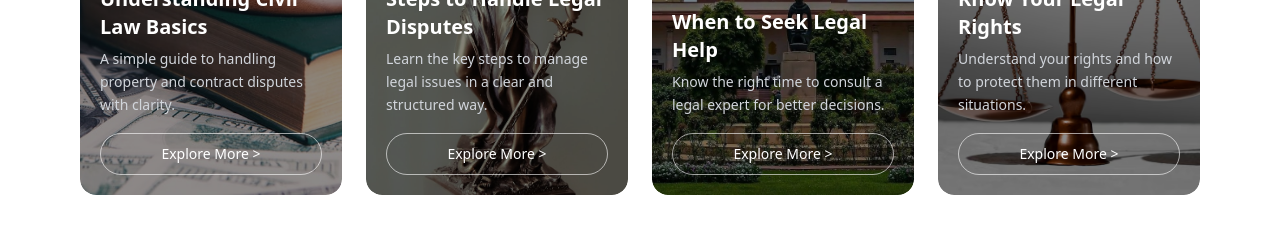
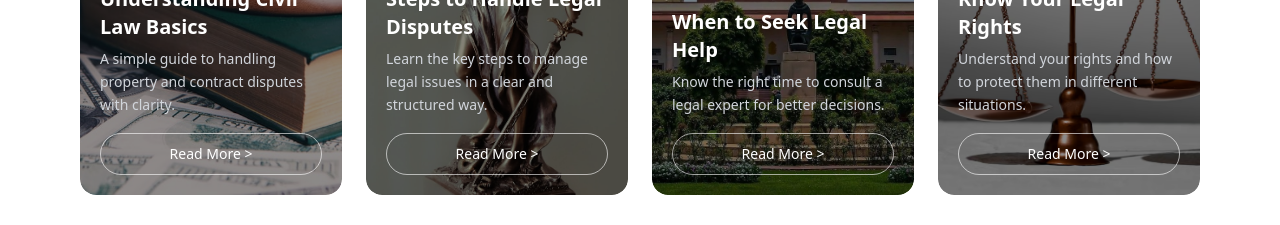
Before and after one commit to Sarath-153/Advocate, a React (Create React App) app: page / in a window 1280 px wide. Shown: the part 4200-4425 px from the top of the page. Built offline with nearby package versions, Linux system fonts and the light colour scheme.

Commit message:
feat: add expandable blog cards with read more/less toggle

```diff
--- a/src/components/Blog.tsx
+++ b/src/components/Blog.tsx
@@ -1,35 +1,43 @@
-import { motion } from "framer-motion";
+import { motion, AnimatePresence } from "framer-motion";
 import { useInView } from "react-intersection-observer";
+import { useState } from "react";
 
 const posts = [
   {
     tags: ["Civil Law", "Property Law"],
     title: "Understanding Civil Law Basics",
     desc: "A simple guide to handling property and contract disputes with clarity.",
+    extraDesc: "Explore how civil law governs relationships between individuals and organizations.",
     img: "/images/Blog1.jpg",
   },
   {
     tags: ["Disputes", "Legal Process"],
     title: "Steps to Handle Legal Disputes",
     desc: "Learn the key steps to manage legal issues in a clear and structured way.",
+    extraDesc: "From filing a complaint to reaching a settlement, every step matters.",
     img: "/images/Blog2.jpg",
   },
   {
     tags: ["Legal Help"],
     title: "When to Seek Legal Help",
     desc: "Know the right time to consult a legal expert for better decisions.",
+    extraDesc: "Early consultation can save time, money, and unnecessary stress.",
     img: "/images/Blog3.png",
   },
   {
     tags: ["Rights"],
     title: "Know Your Legal Rights",
     desc: "Understand your rights and how to protect them in different situations.",
+    extraDesc: "Being informed empowers you to act confidently in legal matters.",
     img: "/images/Blog4.png",
   },
 ];
 
 export default function Blog() {
   const { ref, inView } = useInView({ triggerOnce: true, threshold: 0.1 });
+  const [expandedIndex, setExpandedIndex] = useState<number | null>(null);
+
+  const toggle = (i: number) => setExpandedIndex(expandedIndex === i ? null : i);
 
   return (
     <section id="blog" ref={ref} className="bg-white py-16 md:py-20 px-5 md:px-20">
@@ -54,15 +62,19 @@ export default function Blog() {
         />
       </motion.div>
 
-      {/* MOBILE LAYOUT — vertical scroll cards */}
+      {/* MOBILE LAYOUT */}
       <div className="flex flex-col gap-5 md:hidden">
-        {posts.map((post, i) => (
+        {posts.map((post, i) => {
+          const isExpanded = expandedIndex === i;
+          return (
             <motion.div
               key={i}
               initial={{ opacity: 0, y: 30 }}
               animate={inView ? { opacity: 1, y: 0 } : {}}
               transition={{ duration: 0.5, delay: i * 0.1 }}
-            className="relative rounded-2xl overflow-hidden h-64 group cursor-pointer"
+              layout
+              style={{ minHeight: "256px" }}
+              className="relative rounded-2xl overflow-hidden group cursor-pointer"
             >
               {/* Background image */}
               <div className="absolute inset-0">
@@ -78,50 +90,65 @@ export default function Blog() {
               <div className="absolute top-3 left-3 right-3 flex items-start justify-between z-10">
                 <div className="flex flex-row flex-wrap gap-1">
                   {post.tags.map((tag, t) => (
-                  <span
-                    key={t}
-                    className="bg-[#1a1f3c]/80 text-white text-xs px-2.5 py-0.5 rounded-full"
-                  >
+                    <span key={t} className="bg-[#1a1f3c]/80 text-white text-xs px-2.5 py-0.5 rounded-full">
                       {tag}
                     </span>
                   ))}
                 </div>
                 <div className="w-8 h-8 rounded-full bg-[#1a1f3c] flex items-center justify-center flex-shrink-0 group-hover:bg-white transition-colors duration-300">
-                <svg
-                  xmlns="http://www.w3.org/2000/svg"
-                  className="w-3.5 h-3.5 text-white group-hover:text-[#1a1f3c] -rotate-45 transition-colors duration-300"
-                  fill="none"
-                  viewBox="0 0 24 24"
-                  stroke="currentColor"
-                  strokeWidth={2.5}
-                >
+                  <svg xmlns="http://www.w3.org/2000/svg" className="w-3.5 h-3.5 text-white group-hover:text-[#1a1f3c] -rotate-45 transition-colors duration-300" fill="none" viewBox="0 0 24 24" stroke="currentColor" strokeWidth={2.5}>
                     <path strokeLinecap="round" strokeLinejoin="round" d="M5 12h14M12 5l7 7-7 7" />
                   </svg>
                 </div>
               </div>
 
-            {/* BOTTOM — Title + desc + button */}
-            <div className="absolute bottom-0 left-0 right-0 p-4 z-10">
+              {/* BOTTOM — Title + desc + extra + button */}
+              <div className="relative pt-16 pb-4 px-4 mt-40 z-10">
                 <h3 className="text-white font-bold text-base leading-snug mb-1">{post.title}</h3>
-              <p className="text-gray-300 text-xs leading-relaxed mb-3">{post.desc}</p>
-              <button className="w-full border border-white/60 text-white text-xs py-2 rounded-full hover:bg-white hover:text-[#1a1f3c] transition-all duration-300 font-medium">
-                Explore More &gt;
+                <p className="text-gray-300 text-xs leading-relaxed">{post.desc}</p>
+
+                <AnimatePresence>
+                  {isExpanded && (
+                    <motion.p
+                      key="extra-mobile"
+                      initial={{ opacity: 0, height: 0 }}
+                      animate={{ opacity: 1, height: "auto" }}
+                      exit={{ opacity: 0, height: 0 }}
+                      transition={{ duration: 0.35 }}
+                      className="text-gray-300 text-xs leading-relaxed overflow-hidden"
+                    >
+                      {post.extraDesc}
+                    </motion.p>
+                  )}
+                </AnimatePresence>
+
+                <button
+                  onClick={() => toggle(i)}
+                  className="mt-3 w-full border border-white/60 text-white text-xs py-2 rounded-full hover:bg-white hover:text-[#1a1f3c] transition-all duration-300 font-medium"
+                >
+                  {isExpanded ? "Read Less ∧" : "Read More >"}
                 </button>
               </div>
             </motion.div>
-        ))}
+          );
+        })}
       </div>
 
-      {/* DESKTOP LAYOUT — 4 column grid */}
+      {/* DESKTOP LAYOUT */}
       <div className="hidden md:grid grid-cols-4 gap-6">
-        {posts.map((post, i) => (
+        {posts.map((post, i) => {
+          const isExpanded = expandedIndex === i;
+          return (
             <motion.div
               key={i}
               initial={{ opacity: 0, y: 40 }}
               animate={inView ? { opacity: 1, y: 0 } : {}}
               transition={{ duration: 0.6, delay: i * 0.15 }}
-            className="relative rounded-2xl overflow-hidden h-[520px] group cursor-pointer"
+              layout
+              style={{ height: isExpanded ? "580px" : "520px" }}
+              className="relative rounded-2xl overflow-hidden group cursor-pointer transition-[height] duration-500 ease-in-out"
             >
+              {/* Background image */}
               <div className="absolute inset-0 overflow-hidden rounded-2xl">
                 <img
                   src={post.img}
@@ -131,6 +158,7 @@ export default function Blog() {
                 <div className="absolute inset-0 bg-black/45 group-hover:bg-black/55 transition-all duration-500" />
               </div>
 
+              {/* TOP — Tags + Arrow */}
               <div className="absolute top-4 left-4 right-4 flex items-start justify-between z-10">
                 <div className="flex flex-col gap-2">
                   {post.tags.map((tag, t) => (
@@ -140,28 +168,42 @@ export default function Blog() {
                   ))}
                 </div>
                 <div className="w-10 h-10 rounded-full bg-[#1a1f3c] flex items-center justify-center flex-shrink-0 group-hover:bg-white transition-colors duration-300">
-                <svg
-                  xmlns="http://www.w3.org/2000/svg"
-                  className="w-4 h-4 text-white group-hover:text-[#1a1f3c] transition-colors duration-300 -rotate-45"
-                  fill="none"
-                  viewBox="0 0 24 24"
-                  stroke="currentColor"
-                  strokeWidth={2.5}
-                >
+                  <svg xmlns="http://www.w3.org/2000/svg" className="w-4 h-4 text-white group-hover:text-[#1a1f3c] transition-colors duration-300 -rotate-45" fill="none" viewBox="0 0 24 24" stroke="currentColor" strokeWidth={2.5}>
                     <path strokeLinecap="round" strokeLinejoin="round" d="M5 12h14M12 5l7 7-7 7" />
                   </svg>
                 </div>
               </div>
 
+              {/* BOTTOM — Title + desc + extra + button */}
               <div className="absolute bottom-0 left-0 right-0 p-5 z-10">
                 <h3 className="text-white font-bold text-xl leading-snug mb-2">{post.title}</h3>
-              <p className="text-gray-300 text-sm leading-relaxed mb-4">{post.desc}</p>
-              <button className="w-full border border-white/60 text-white text-sm py-2.5 rounded-full hover:bg-white hover:text-[#1a1f3c] transition-all duration-300 font-medium">
-                Explore More &gt;
+                <p className="text-gray-300 text-sm leading-relaxed">{post.desc}</p>
+
+                <AnimatePresence>
+                  {isExpanded && (
+                    <motion.p
+                      key="extra-desktop"
+                      initial={{ opacity: 0, height: 0 }}
+                      animate={{ opacity: 1, height: "auto" }}
+                      exit={{ opacity: 0, height: 0 }}
+                      transition={{ duration: 0.4 }}
+                      className="text-gray-300 text-sm leading-relaxed overflow-hidden"
+                    >
+                      {post.extraDesc}
+                    </motion.p>
+                  )}
+                </AnimatePresence>
+
+                <button
+                  onClick={() => toggle(i)}
+                  className="mt-4 w-full border border-white/60 text-white text-sm py-2.5 rounded-full hover:bg-white hover:text-[#1a1f3c] transition-all duration-300 font-medium"
+                >
+                  {isExpanded ? "Read Less ∧" : "Read More >"}
                 </button>
               </div>
             </motion.div>
-        ))}
+          );
+        })}
       </div>
 
     </section>
```
Lines whose indentation alone changed are shown as unchanged.
